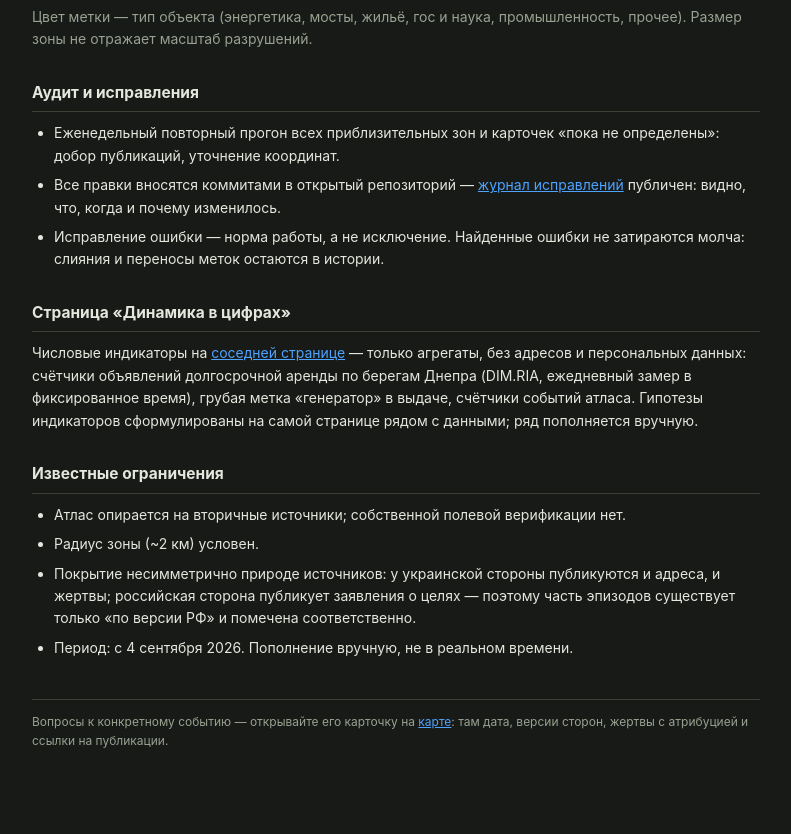
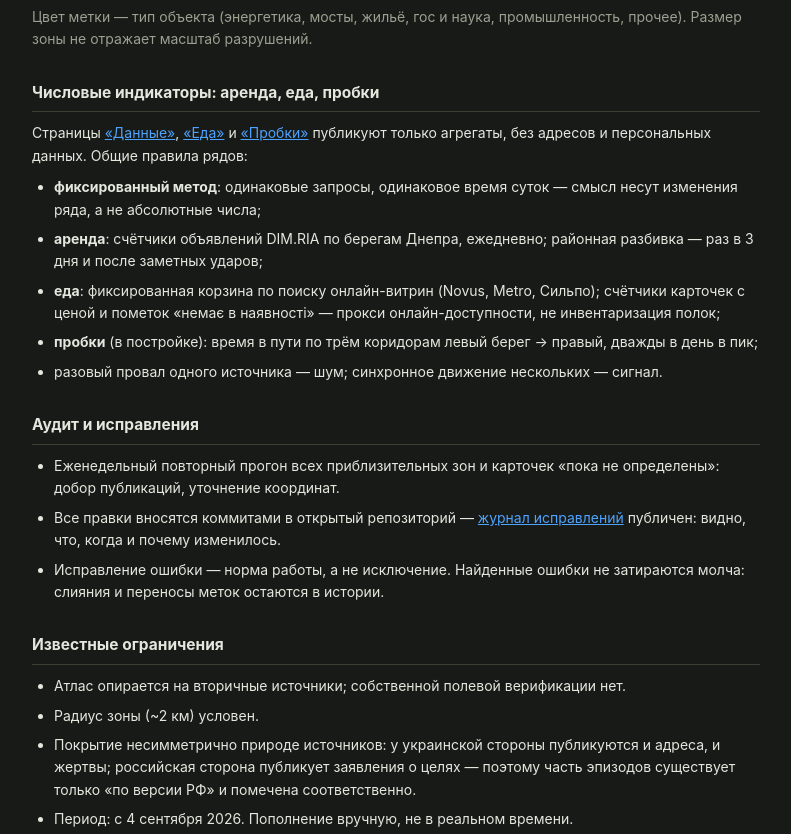
Before and after one commit to nrecordsmeat-png/strike-atlas, a plain HTML site: page metodika.html in a window 1280 px wide. Shown: the part 1013-1847 px from the top of the page, without its empty margins (244-1035 px from the left). Before the commit the page ends 1824 px from the top, so only its background shows below. Drawn offline with Linux system fonts and the light colour scheme.

Commit message:
metodika: unified nav; indicators section covers rent/food/traffic rows

```diff
--- a/metodika.html
+++ b/metodika.html
@@ -15,7 +15,7 @@ header{background:var(--panel);border-bottom:1px solid var(--line)}
 .bar{max-width:1200px;margin:0 auto;padding:10px 16px;display:flex;align-items:center;gap:16px;flex-wrap:wrap}
 .brand h1{font-size:16px;margin:0;white-space:nowrap}
 .brand .tagline{font-size:11.5px;color:var(--muted);margin-top:1px}
-nav{margin-left:auto;display:flex;gap:4px}
+nav{margin-left:auto;display:flex;gap:4px;flex-wrap:wrap}
 nav a{color:var(--muted);text-decoration:none;font-size:13px;padding:5px 12px;border-radius:6px;white-space:nowrap}
 nav a:hover{color:var(--ink)}
 nav a.cur{background:var(--line);color:var(--ink)}
@@ -44,7 +44,9 @@ footer a,a{color:var(--brg)}
     </div>
     <nav>
       <a href="./">Карта</a>
-      <a href="dynamics.html">Динамика в цифрах</a>
+      <a href="dynamics.html">Данные</a>
+      <a href="food.html">Еда</a>
+      <a href="traffic.html">Пробки</a>
       <a class="cur" href="metodika.html">Методика</a>
     </nav>
   </div>
@@ -78,15 +80,22 @@ footer a,a{color:var(--brg)}
 </ul>
 <p class="muted">Цвет метки — тип объекта (энергетика, мосты, жильё, гос и наука, промышленность, прочее). Размер зоны не отражает масштаб разрушений.</p>
 
+<h2>Числовые индикаторы: аренда, еда, пробки</h2>
+<p>Страницы <a href="dynamics.html">«Данные»</a>, <a href="food.html">«Еда»</a> и <a href="traffic.html">«Пробки»</a> публикуют только агрегаты, без адресов и персональных данных. Общие правила рядов:</p>
+<ul>
+<li><b>фиксированный метод</b>: одинаковые запросы, одинаковое время суток — смысл несут изменения ряда, а не абсолютные числа;</li>
+<li><b>аренда</b>: счётчики объявлений DIM.RIA по берегам Днепра, ежедневно; районная разбивка — раз в 3 дня и после заметных ударов;</li>
+<li><b>еда</b>: фиксированная корзина по поиску онлайн-витрин (Novus, Metro, Сильпо); счётчики карточек с ценой и пометок «немає в наявності» — прокси онлайн-доступности, не инвентаризация полок;</li>
+<li><b>пробки</b> (в постройке): время в пути по трём коридорам левый берег → правый, дважды в день в пик;</li>
+<li>разовый провал одного источника — шум; синхронное движение нескольких — сигнал.</li>
+</ul>
+
 <h2>Аудит и исправления</h2>
 <ul>
 <li>Еженедельный повторный прогон всех приблизительных зон и карточек «пока не определены»: добор публикаций, уточнение координат.</li>
 <li>Все правки вносятся коммитами в открытый репозиторий — <a href="https://github.com/nrecordsmeat-png/strike-atlas/commits/main/">журнал исправлений</a> публичен: видно, что, когда и почему изменилось.</li>
 <li>Исправление ошибки — норма работы, а не исключение. Найденные ошибки не затираются молча: слияния и переносы меток остаются в истории.</li>
 </ul>
-
-<h2>Страница «Динамика в цифрах»</h2>
-<p>Числовые индикаторы на <a href="dynamics.html">соседней странице</a> — только агрегаты, без адресов и персональных данных: счётчики объявлений долгосрочной аренды по берегам Днепра (DIM.RIA, ежедневный замер в фиксированное время), грубая метка «генератор» в выдаче, счётчики событий атласа. Гипотезы индикаторов сформулированы на самой странице рядом с данными; ряд пополняется вручную.</p>
 
 <h2>Известные ограничения</h2>
 <ul>
```
